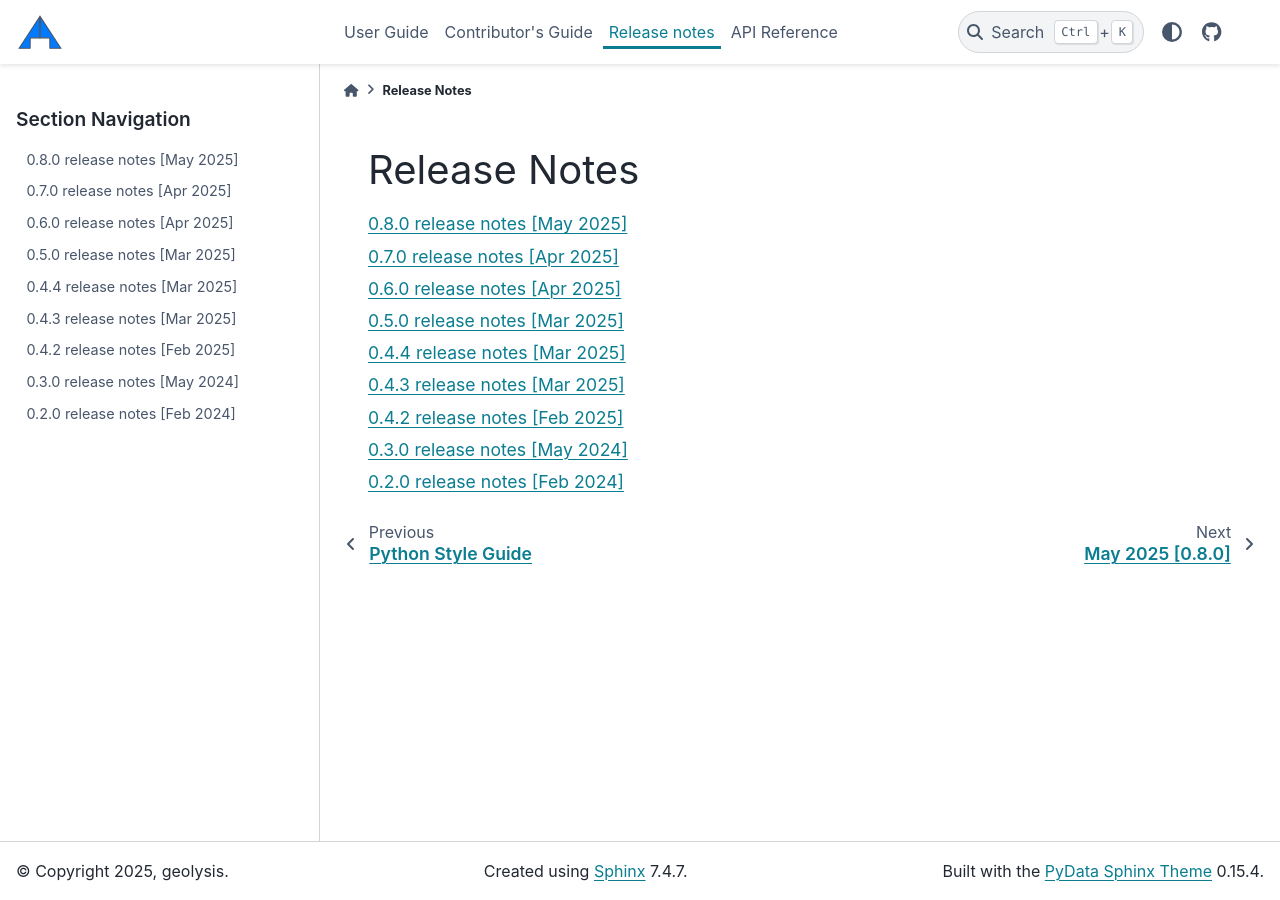
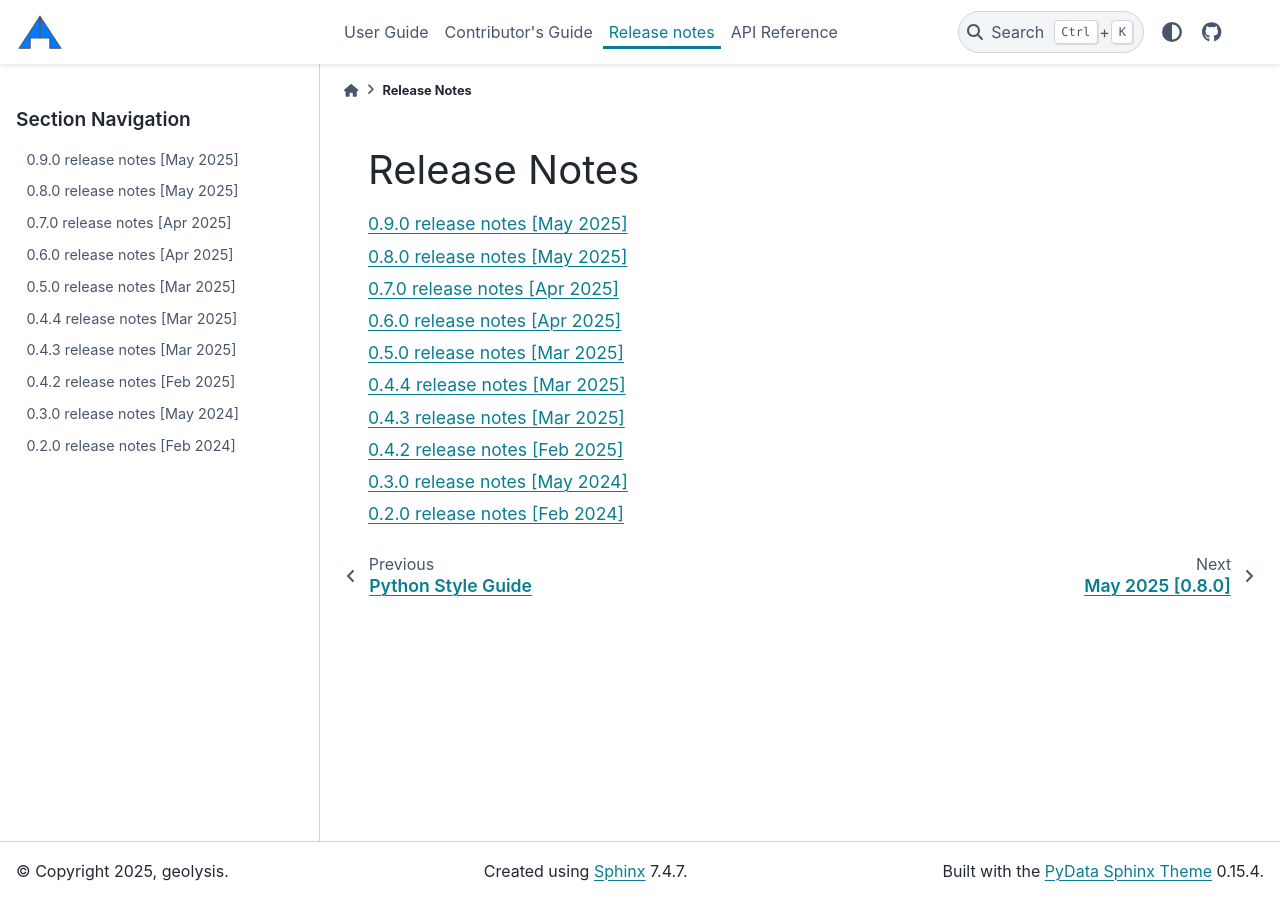
Before and after one commit to patrickboateng/geolysis, a Sphinx documentation site: the page built from docs/release_notes/index.rst, in a window 1280 px wide. Built offline with Sphinx 7.4.7 and the PyData theme 0.15.4, drawn with Linux system fonts in a browser that asks for light colours; nearby versions of some CDN libraries; the version number could not be read and is left out.

Commit message:
added v0.9.0 to the release notes

```diff
--- a/docs/release_notes/index.rst
+++ b/docs/release_notes/index.rst
@@ -5,6 +5,7 @@ Release Notes
 .. toctree::
     :maxdepth: 1
 
+    0.9.0 release notes [May 2025] <0.9.0-notes>
     0.8.0 release notes [May 2025] <0.8.0-notes>
     0.7.0 release notes [Apr 2025] <0.7.0-notes>
     0.6.0 release notes [Apr 2025] <0.6.0-notes>
```
